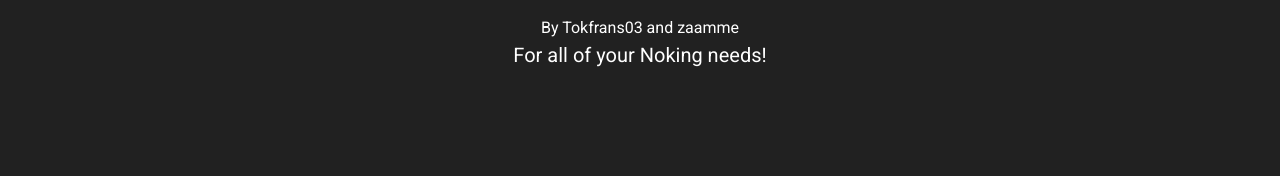
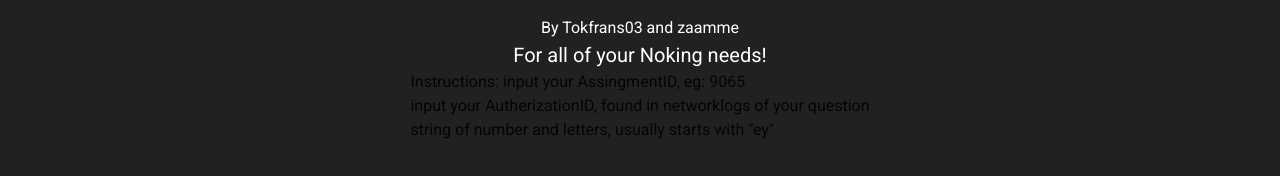
Before and after one commit to flexienok/flexienok, a Vue app in the folder flexienok/: page /About in a window 1280 px wide. Shown: the part 186-362 px from the top of the page. Built offline with nearby package versions, Linux system fonts and the light colour scheme.

Commit message:
added instructions and started parsing url

```diff
--- a/flexienok/src/components/infoinput.vue
+++ b/flexienok/src/components/infoinput.vue
@@ -51,11 +51,11 @@
       <v-col>
         <v-text-field v-model="inputURL" label="paste url" required></v-text-field>
 
-        <v-btn @click="urlll">test</v-btn>
+        <v-btn @click="parseUrl">test</v-btn>
       </v-col>
     </v-card>
     <v-flex xs12>
-      <v-card dark>
+      <v-card >
         <span id="a"></span>
       </v-card>
     </v-flex>
@@ -90,6 +90,9 @@ export default {
         this.CourseID +
         "/uppgift/" +
         this.AssignmentID;
+    },
+    parseUrl(){ // do some parsing
+
     },
     validate() {
       this.loading = true;
--- a/flexienok/src/views/About.vue
+++ b/flexienok/src/views/About.vue
@@ -29,6 +29,17 @@
     </span>
   </v-row>
 
+  <v-row
+  allgn="center"
+  justify="center">
+
+    <span id="body">
+      Instructions: input your AssingmentID, eg: 9065 <br> input your AutherizationID, found in networklogs of your question <br> string of number and letters, usually starts with "ey"
+    </span>
+
+
+  </v-row>
+
 </v-flex>
 </template>
 
```
